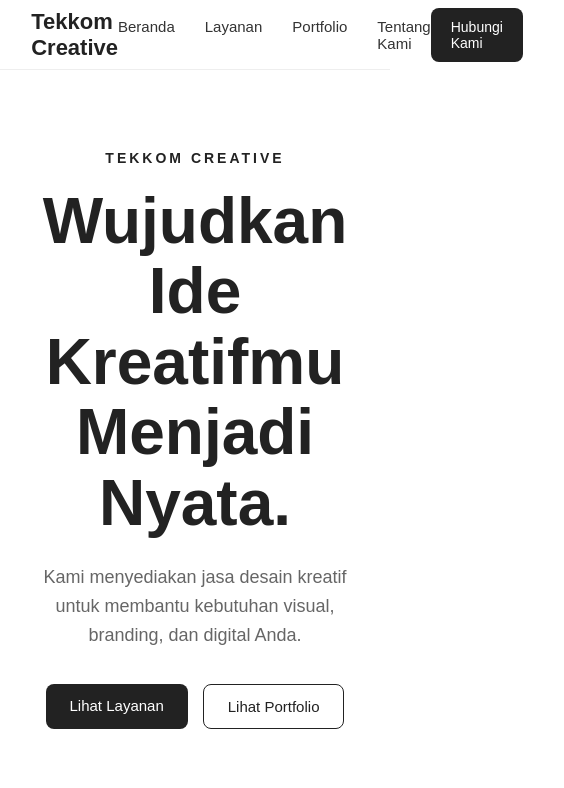
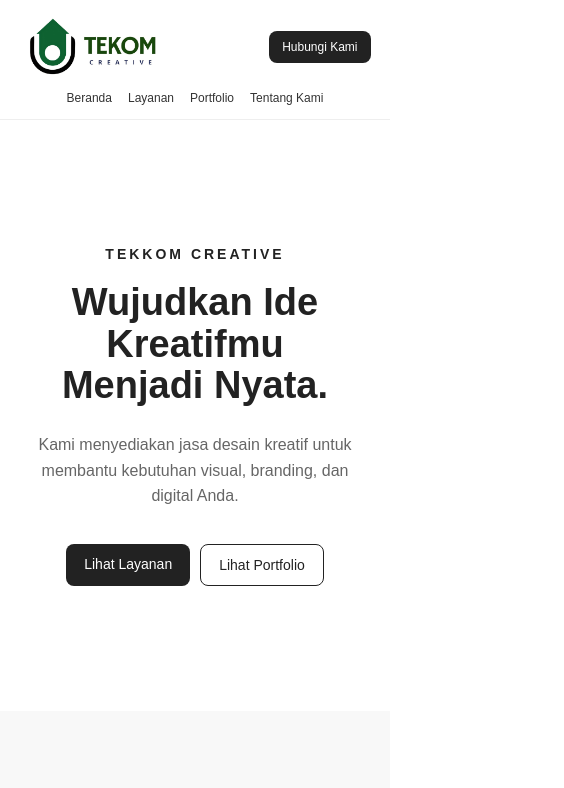
Before and after one commit to KyCraft-OS/tekkom-creative, a plain HTML site: page index.html in a window 390 px wide. Shown: the top 788 px of the page, 564 px wide, since content can reach past the window. Drawn offline with Linux system fonts and the light colour scheme.

Commit message:
Add responsive layout and team logo

```diff
--- a/index.html
+++ b/index.html
@@ -9,7 +9,7 @@
 <body>
      <nav class="navbar">
         <div class="logo">
-            Tekkom Creative
+            <img src="Logo_Tekom.jpeg" alt="Tekkom Creative">
         </div>
 
         <div class="nav-links">
--- a/style.css
+++ b/style.css
@@ -28,8 +28,14 @@ body {
 
 /* Logo */
 .logo {
-    font-size: 22px;
-    font-weight: bold;
+    display: flex;
+    align-items: center;
+}
+
+.logo img {
+    width: 150px;
+    height: auto;
+    display: block;
 }
 
 /* Menu */
@@ -376,3 +382,86 @@ body {
 .contact-button:hover {
     background-color: #000000;
 }
+/* ==================== */
+/* Responsive Mobile */
+/* ==================== */
+
+@media (max-width: 768px) {
+
+    .navbar {
+        height: auto;
+        min-height: 70px;
+        padding: 14px 5%;
+        flex-wrap: wrap;
+        gap: 10px;
+    }
+
+    .logo {
+        font-size: 18px;
+    }
+
+    .nav-button {
+        padding: 9px 13px;
+        font-size: 12px;
+    }
+
+    .nav-links {
+        order: 3;
+        width: 100%;
+        justify-content: center;
+        gap: 16px;
+        flex-wrap: wrap;
+        padding-top: 2px;
+    }
+
+    .nav-links a {
+        font-size: 12px;
+    }
+
+    .hero {
+        min-height: 70vh;
+        padding: 60px 6%;
+    }
+
+    .hero h1 {
+        font-size: 38px;
+        line-height: 1.1;
+    }
+
+    .hero-description {
+        font-size: 16px;
+    }
+
+    .hero-buttons {
+        flex-direction: row;
+        justify-content: center;
+        gap: 10px;
+    }
+
+    .btn-primary,
+    .btn-secondary {
+        padding: 12px 18px;
+        font-size: 14px;
+    }
+
+    .services,
+    .portfolio,
+    .about,
+    .contact {
+        padding: 80px 6%;
+    }
+
+    .section-header h2,
+    .portfolio h2,
+    .about h2,
+    .contact h2 {
+        font-size: 34px;
+    }
+
+    .service-cards,
+    .portfolio-grid,
+    .about-points {
+        grid-template-columns: 1fr;
+    }
+
+}
```
Also changed, not shown: Logo_Tekom.jpeg (added).
